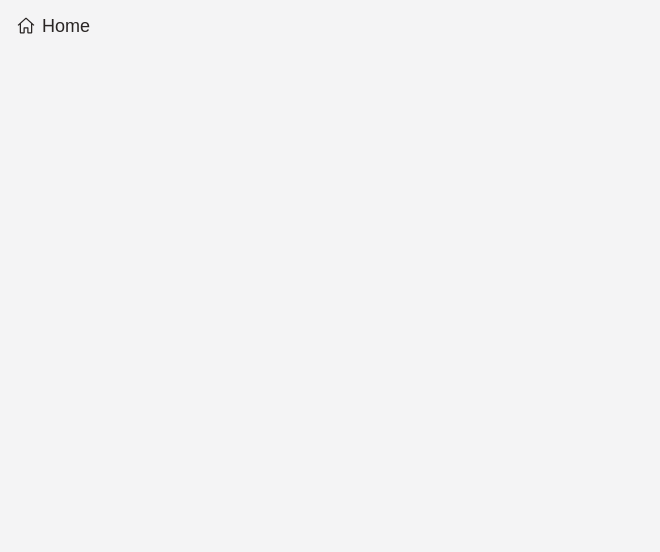
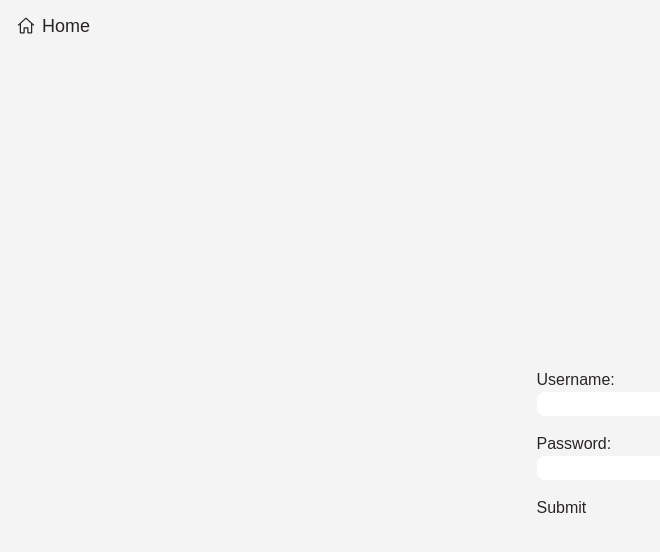
Before and after one commit to jakubabrahoim/next.js-shenenigans, a Next.js app: page /admin in a window 1280 px wide. Shown: the top 552 px of the page, without its empty margins (0-660 px from the left). Built offline with nearby package versions, Linux system fonts and the light colour scheme.

Commit message:
added login form to admin page

```diff
--- a/components/Admin/AdminWrapper.tsx
+++ b/components/Admin/AdminWrapper.tsx
@@ -1,7 +1,9 @@
+import LoginForm from "./LoginForm";
+
 const AdminWrapper = () => {
     return (
-        <div>
-
+        <div className='h-full'>
+            <LoginForm />
         </div>
     )
 }
--- /dev/null
+++ b/components/Admin/LoginForm.tsx
@@ -0,0 +1,29 @@
+const LoginForm = () => {
+    return (
+        <div className='flex h-full w-screen items-center justify-center'>
+            <form>
+                <label className='mb-4 flex flex-col'>
+                    Username:
+                    <input
+                        className='rounded-lg'
+                        type='text'
+                    />
+                </label>
+                <label className='mb-4 flex flex-col'>
+                    Password:
+                    <input
+                        className='rounded-lg'
+                        type='password'
+                    />
+                </label>
+                <input
+                    className='cursor-pointer'
+                    type='submit'
+                    name='Log in'
+                />
+            </form>
+        </div>
+    )
+}
+
+export default LoginForm;
--- a/pages/admin.tsx
+++ b/pages/admin.tsx
@@ -2,14 +2,16 @@ import type { NextPage } from 'next';
 import Head from 'next/head';
 
 import Navigation from '../components/Navigation/Navigation';
+import AdminWrapper from '../components/Admin/AdminWrapper';
 
 const Cooking: NextPage = () => {
 	return (
-		<section className='min-h-screen bg-zinc-100 font-montserrat text-stone-800'>
+		<section className='h-screen bg-zinc-100 font-montserrat text-stone-800'>
 			<Head>
 				<title>Admin</title>
 			</Head>
             <Navigation navigationType='admin' />
+			<AdminWrapper />
 		</section>
 	)
 }
```
